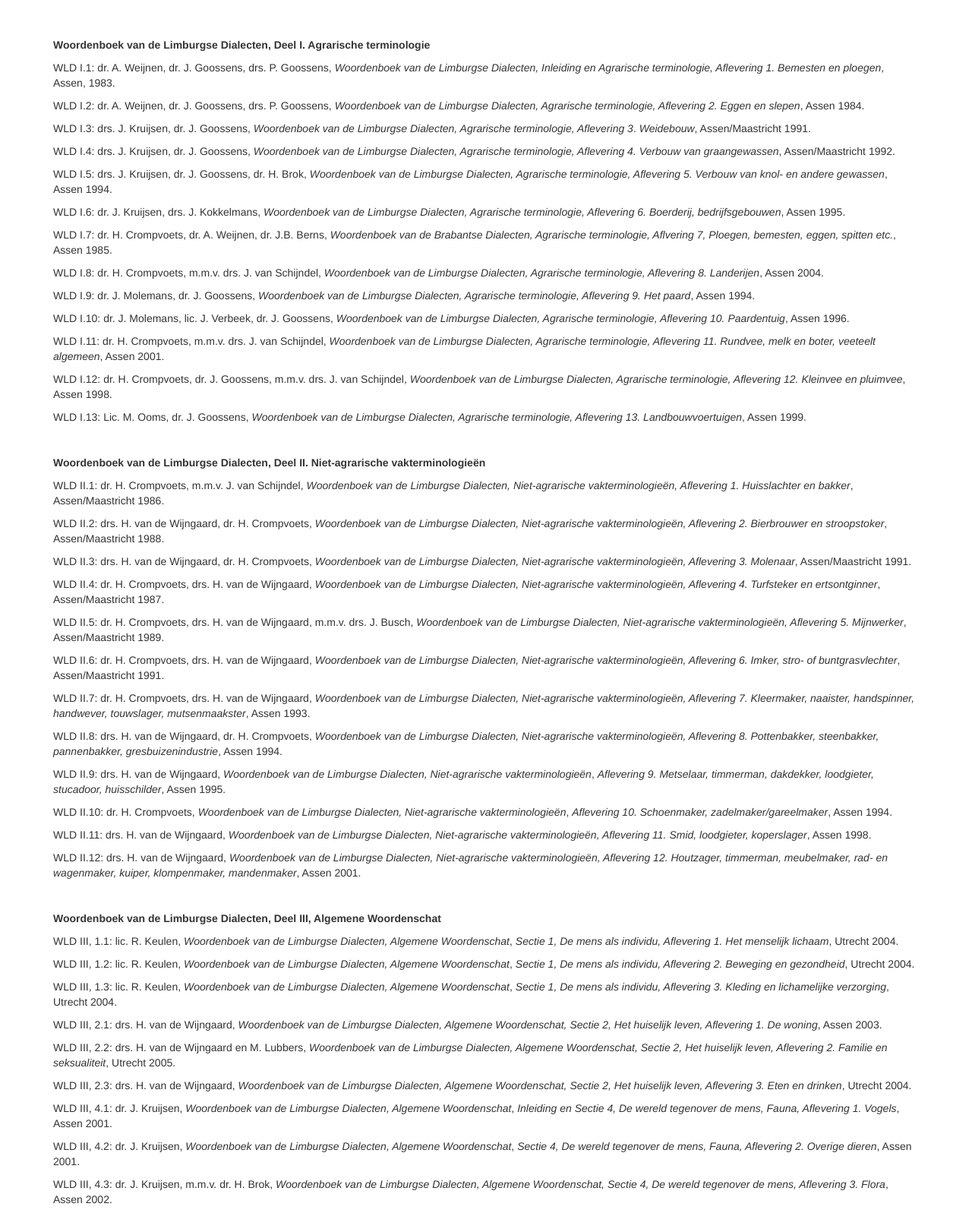
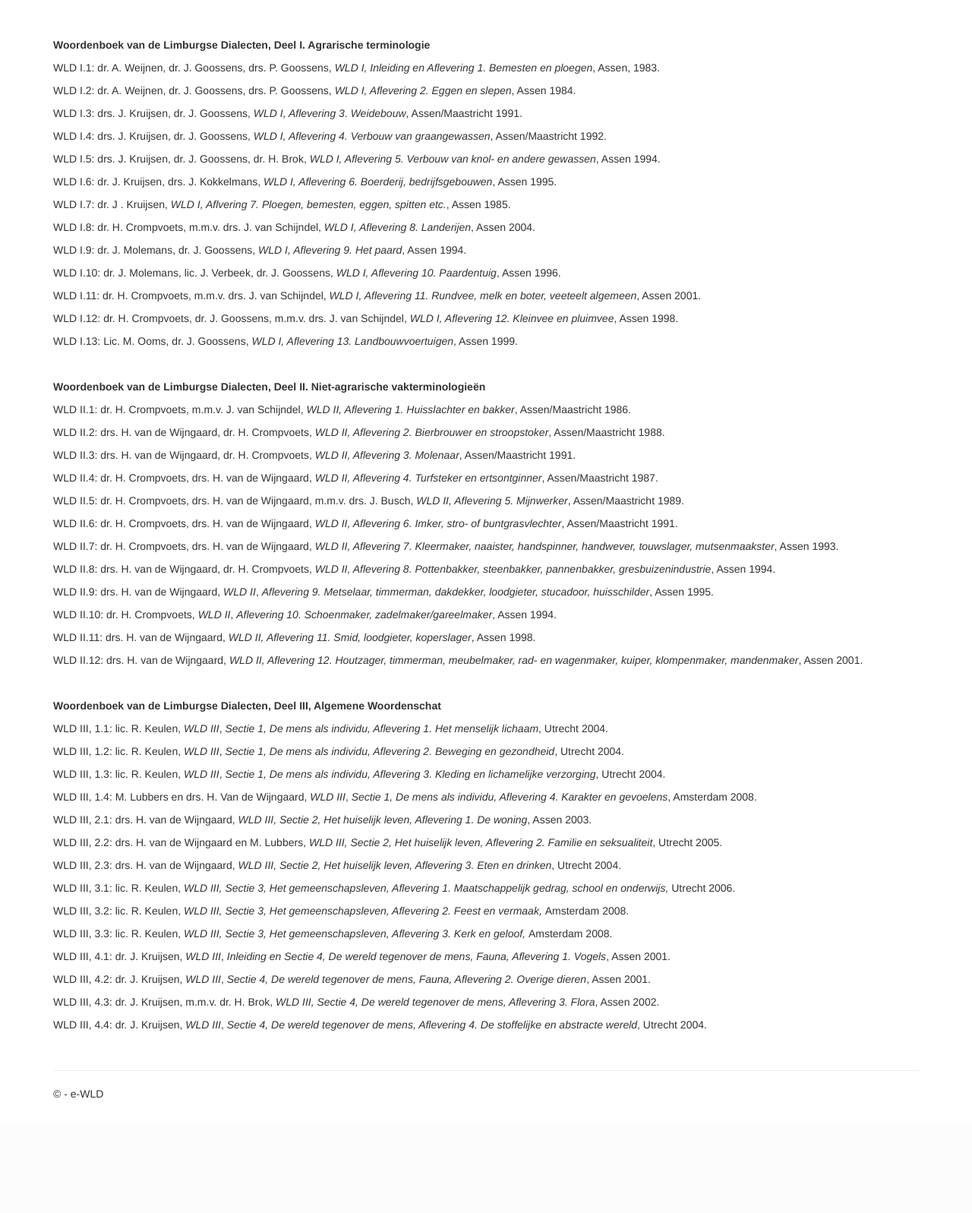
Before and after one commit to ErwinKomen/RU-wld, a Django app: template wld/wld/dictionary/templates/dictionary/afleveringen.html in a window 1280 px wide. Shown: the part 51-1648 px from the top of the page at 76% size. After the commit the page ends 1497 px from the top, so only its background shows below. Run offline with Django 3.2, Linux system fonts and the light colour scheme; the template is opened without the code that fills it, so the values that code supplies are empty; parts of the project's set-up code (start-up, migrations or seed data) failed here and were passed over; some libraries are stand-ins or nearby versions.

Commit message:
PDF overzicht en figuren

```diff
--- a/wld/wld/dictionary/admin.py
+++ b/wld/wld/dictionary/admin.py
@@ -53,5 +53,8 @@ admin.site.register(Trefwoord, TrefwoordAdmin)
 admin.site.register(Mijn)
 admin.site.register(Aflevering)
 
+# -- Components of a publication
+admin.site.register(Deel)
+
 # -- dictionary as a whole
 admin.site.register(Entry, EntryAdmin)
--- a/wld/wld/dictionary/static/dictionary/content/site.css
+++ b/wld/wld/dictionary/static/dictionary/content/site.css
@@ -119,6 +119,26 @@ table tbody tr:hover {
   font-weight: bold;
 }
 
+.citation-intro {
+
+}
+.citation-number {
+
+}
+.citation-author {
+  color: darkblue;
+}
+.citation-title-sectietitel {
+  color: darkred;
+}
+.citation-title-afltitel {
+  color: darkcyan
+}
+.citation-publication {
+
+}
+
+
 .pagination {
   margin: 5px 0;
 }
--- a/wld/wld/dictionary/templates/dictionary/afleveringen.html
+++ b/wld/wld/dictionary/templates/dictionary/afleveringen.html
@@ -10,223 +10,171 @@
   <p><b><span class="aflevering">Woordenboek
   van de Limburgse Dialecten, Deel I. Agrarische terminologie</span></b></p>
 
-  <p class="citation-line"><span
-  class="aflevering">WLD I.1: dr. A. Weijnen,
-  dr. J. Goossens, drs. P. Goossens, <i>Woordenboek van de Limburgse Dialecten,
-  Inleiding en Agrarische terminologie, Aflevering 1.</i> <i>Bemesten en ploegen</i>,
-  Assen, 1983.</span></p>
+  <p class="citation-line"><span class="aflevering">WLD I.1: dr. A. Weijnen,
+  dr. J. Goossens, drs. P. Goossens, <i>WLD I, Inleiding en Aflevering 1.</i> <i>Bemesten
+  en ploegen</i>, Assen, 1983.</span></p>
 
-  <p class="citation-line"><span
-  class="aflevering">WLD I.2: dr. A.
-  Weijnen, dr. J. Goossens, drs. P. Goossens, <i>Woordenboek van de Limburgse
-  Dialecten, Agrarische terminologie, Aflevering 2. Eggen en slepen</i>, Assen
-  1984.</span></p>
+  <p class="citation-line"><span class="aflevering">WLD I.2: dr. A.
+  Weijnen, dr. J. Goossens, drs. P. Goossens, <i>WLD I, Aflevering 2. Eggen en
+  slepen</i>, Assen 1984.</span></p>
 
-  <p class="citation-line"><span
-  class="aflevering">WLD I.3: drs. J.
-   Kruijsen, dr. J. Goossens, <i>Woordenboek van de Limburgse Dialecten,
-  Agrarische terminologie, Aflevering 3</i>. <i>Weidebouw</i>, Assen/Maastricht
-  1991.</span></p>
+  <p class="citation-line"><span class="aflevering">WLD I.3: drs. J.
+  Kruijsen, dr. J. Goossens, <i>WLD I, Aflevering 3</i>. <i>Weidebouw</i>,
+  Assen/Maastricht 1991.</span></p>
 
-  <p class="citation-line"><span
-  class="aflevering">WLD I.4: drs. J.
-   Kruijsen, dr. J. Goossens, <i>Woordenboek van de Limburgse Dialecten,
-  Agrarische terminologie, Aflevering 4.</i> <i>Verbouw van graangewassen</i>,
-  Assen/Maastricht 1992.</span></p>
+  <p class="citation-line"><span class="aflevering">WLD I.4: drs. J.
+  Kruijsen, dr. J. Goossens, <i>WLD I, Aflevering 4.</i> <i>Verbouw van
+  graangewassen</i>, Assen/Maastricht 1992.</span></p>
 
-  <p class="citation-line"><span
-  class="aflevering">WLD I.5: drs. J.
-   Kruijsen, dr. J. Goossens, dr. H. Brok, <i>Woordenboek van de Limburgse
-  Dialecten, Agrarische terminologie, Aflevering 5. Verbouw van knol- en andere
-  gewassen</i>, Assen 1994.</span></p>
+  <p class="citation-line"><span class="aflevering">WLD I.5: drs. J.
+  Kruijsen, dr. J. Goossens, dr. H. Brok, <i>WLD I, Aflevering 5. Verbouw van
+  knol- en andere gewassen</i>, Assen 1994.</span></p>
 
-  <p class="citation-line"><span
-  class="aflevering">WLD I.6: dr. J.
-   Kruijsen, drs. J. Kokkelmans, <i>Woordenboek van de Limburgse Dialecten,
-  Agrarische terminologie, Aflevering 6.</i> <i>Boerderij, bedrijfsgebouwen</i>,
-  Assen 1995.</span></p>
+  <p class="citation-line"><span class="aflevering">WLD I.6: dr. J.
+  Kruijsen, drs. J. Kokkelmans, <i>WLD I, Aflevering 6.</i> <i>Boerderij,
+  bedrijfsgebouwen</i>, Assen 1995.</span></p>
 
-  <p class="citation-line"><span
-  class="aflevering">WLD I.7: dr. H.
-  Crompvoets, dr. A. Weijnen, dr. J.B. Berns, <i>Woordenboek van de Brabantse
-  Dialecten, Agrarische terminologie, Aflvering 7, Ploegen, bemesten, eggen,
-  spitten etc.</i>, Assen 1985.</span></p>
+  <p class="citation-line"><span class="aflevering">WLD I.7: dr. J .
+  Kruijsen, <i>WLD I, Aflvering 7. Ploegen, bemesten, eggen, spitten etc.</i>,
+  Assen 1985.</span></p>
 
-  <p class="citation-line"><span
-  class="aflevering">WLD I.8: dr. H.
-  Crompvoets, m.m.v. drs. J. van Schijndel, <i>Woordenboek van de Limburgse
-  Dialecten, Agrarische terminologie, Aflevering 8.</i> <i>Landerijen</i>, Assen
-  2004.</span></p>
+  <p class="citation-line"><span class="aflevering">WLD I.8: dr. H.
+  Crompvoets, m.m.v. drs. J. van Schijndel, <i>WLD I, Aflevering 8.</i> <i>Landerijen</i>,
+  Assen 2004.</span></p>
 
-  <p class="citation-line"><span
-  class="aflevering">WLD I.9: dr. J.
-  Molemans, dr. J. Goossens, <i>Woordenboek van de Limburgse Dialecten,
-  Agrarische terminologie, Aflevering 9.</i> <i>Het paard</i>, Assen 1994.</span></p>
+  <p class="citation-line"><span class="aflevering">WLD I.9: dr. J.
+  Molemans, dr. J. Goossens, <i>WLD I, Aflevering 9.</i> <i>Het paard</i>, Assen
+  1994.</span></p>
 
-  <p class="citation-line"><span
-  class="aflevering">WLD I.10: dr. J.
-  Molemans, lic. J. Verbeek, dr. J. Goossens, <i>Woordenboek van de Limburgse
-  Dialecten, Agrarische terminologie, Aflevering 10.</i> <i>Paardentuig</i>,
+  <p class="citation-line"><span class="aflevering">WLD I.10: dr. J.
+  Molemans, lic. J. Verbeek, dr. J. Goossens, <i>WLD I, Aflevering 10.</i> <i>Paardentuig</i>,
   Assen 1996.</span></p>
 
-  <p class="citation-line"><span
-  class="aflevering">WLD I.11: dr. H.
-  Crompvoets, m.m.v. drs. J. van Schijndel, <i>Woordenboek van de Limburgse
-  Dialecten, Agrarische terminologie, Aflevering 11.</i> <i>Rundvee, melk en
-  boter, veeteelt algemeen</i>, Assen 2001.</span></p>
+  <p class="citation-line"><span class="aflevering">WLD I.11: dr. H.
+  Crompvoets, m.m.v. drs. J. van Schijndel, <i>WLD I, Aflevering 11.</i> <i>Rundvee,
+  melk en boter, veeteelt algemeen</i>, Assen 2001.</span></p>
 
-  <p class="citation-line"><span
-  class="aflevering">WLD I.12: dr. H.
-  Crompvoets, dr. J. Goossens, m.m.v. drs. J. van Schijndel, <i>Woordenboek van
-  de Limburgse Dialecten, Agrarische terminologie, Aflevering 12.</i> <i>Kleinvee
-  en pluimvee</i>, Assen 1998.</span></p>
+  <p class="citation-line"><span class="aflevering">WLD I.12: dr. H.
+  Crompvoets, dr. J. Goossens, m.m.v. drs. J. van Schijndel, <i>WLD I, Aflevering
+  12.</i> <i>Kleinvee en pluimvee</i>, Assen 1998.</span></p>
 
-  <p class="citation-line"><span
-  class="aflevering">WLD I.13: Lic. M.
-  Ooms, dr. J. Goossens, <i>Woordenboek van de Limburgse Dialecten, Agrarische
-  terminologie, Aflevering 13. Landbouwvoertuigen</i>, Assen 1999.</span></p>
+  <p class="citation-line"><span class="aflevering">WLD I.13: Lic. M.
+  Ooms, dr. J. Goossens, <i>WLD I, Aflevering 13. Landbouwvoertuigen</i>, Assen
+  1999.</span></p>
 
   <p><span class="aflevering">&nbsp;</span></p>
 
   <p><b><span class="aflevering">Woordenboek
   van de Limburgse Dialecten, Deel II. Niet-agrarische vakterminologieën</span></b></p>
 
-  <p class="citation-line"><span
-  class="aflevering">WLD II.1: dr. H.
-  Crompvoets, m.m.v. J. van Schijndel, <i>Woordenboek van de Limburgse Dialecten,
-  Niet-agrarische vakterminologieën, Aflevering 1.</i> <i>Huisslachter en bakker</i>,
-  Assen/Maastricht 1986.</span></p>
+  <p class="citation-line"><span class="aflevering">WLD II.1: dr. H.
+  Crompvoets, m.m.v. J. van Schijndel, <i>WLD II, Aflevering 1.</i> <i>Huisslachter
+  en bakker</i>, Assen/Maastricht 1986.</span></p>
 
-  <p class="citation-line"><span
-  class="aflevering">WLD II.2: drs. H.
-  van de Wijngaard, dr. H. Crompvoets, <i>Woordenboek van de Limburgse Dialecten,
-  Niet-agrarische vakterminologieën, Aflevering 2. Bierbrouwer en stroopstoker</i>,
-  Assen/Maastricht 1988.</span></p>
+  <p class="citation-line"><span class="aflevering">WLD II.2: drs. H.
+  van de Wijngaard, dr. H. Crompvoets, <i>WLD II, Aflevering 2. Bierbrouwer en
+  stroopstoker</i>, Assen/Maastricht 1988.</span></p>
 
-  <p class="citation-line"><span
-  class="aflevering">WLD II.3: drs. H.
-  van de Wijngaard, dr. H. Crompvoets, <i>Woordenboek van de Limburgse Dialecten,
-  Niet-agrarische vakterminologieën, Aflevering 3.</i> <i>Molenaar</i>,
+  <p class="citation-line"><span class="aflevering">WLD II.3: drs. H.
+  van de Wijngaard, dr. H. Crompvoets, <i>WLD II, Aflevering 3.</i> <i>Molenaar</i>,
   Assen/Maastricht 1991.</span></p>
 
-  <p class="citation-line"><span
-  class="aflevering">WLD II.4: dr. H.
-  Crompvoets, drs. H. van de Wijngaard, <i>Woordenboek van de Limburgse
-  Dialecten, Niet-agrarische vakterminologieën, Aflevering 4.</i> <i>Turfsteker
+  <p class="citation-line"><span class="aflevering">WLD II.4: dr. H.
+  Crompvoets, drs. H. van de Wijngaard, <i>WLD II, Aflevering 4.</i> <i>Turfsteker
   en ertsontginner</i>, Assen/Maastricht 1987.</span></p>
 
-  <p class="citation-line"><span
-  class="aflevering">WLD II.5: dr. H.
-  Crompvoets, drs. H. van de Wijngaard, m.m.v. drs. J. Busch, <i>Woordenboek van
-  de Limburgse Dialecten, Niet-agrarische vakterminologieën, Aflevering 5.</i> <i>Mijnwerker</i>,
-  Assen/Maastricht 1989.</span></p>
+  <p class="citation-line"><span class="aflevering">WLD II.5: dr. H.
+  Crompvoets, drs. H. van de Wijngaard, m.m.v. drs. J. Busch, <i>WLD II, Aflevering
+  5.</i> <i>Mijnwerker</i>, Assen/Maastricht 1989.</span></p>
 
-  <p class="citation-line"><span
-  class="aflevering">WLD II.6: dr. H.
-  Crompvoets, drs. H. van de Wijngaard, <i>Woordenboek van de Limburgse
-  Dialecten, Niet-agrarische vakterminologieën, Aflevering 6.</i> <i>Imker, stro-
-  of buntgrasvlechter</i>, Assen/Maastricht 1991.</span></p>
+  <p class="citation-line"><span class="aflevering">WLD II.6: dr. H.
+  Crompvoets, drs. H. van de Wijngaard, <i>WLD II, Aflevering 6.</i> <i>Imker,
+  stro- of buntgrasvlechter</i>, Assen/Maastricht 1991.</span></p>
 
-  <p class="citation-line"><span
-  class="aflevering">WLD II.7: dr. H.
-  Crompvoets, drs. H. van de Wijngaard, <i>Woordenboek van de Limburgse
-  Dialecten, Niet-agrarische vakterminologieën, Aflevering 7.</i> <i>Kleermaker,
+  <p class="citation-line"><span class="aflevering">WLD II.7: dr. H.
+  Crompvoets, drs. H. van de Wijngaard, <i>WLD II, Aflevering 7.</i> <i>Kleermaker,
   naaister, handspinner, handwever, touwslager, mutsenmaakster</i>, Assen 1993.</span></p>
 
-  <p class="citation-line"><span
-  class="aflevering">WLD II.8: drs. H.
-  van de Wijngaard, dr. H. Crompvoets, <i>Woordenboek van de Limburgse Dialecten,
-  Niet-agrarische vakterminologieën, Aflevering 8.</i> <i>Pottenbakker,
+  <p class="citation-line"><span class="aflevering">WLD II.8: drs. H.
+  van de Wijngaard, dr. H. Crompvoets, <i>WLD II, Aflevering 8.</i> <i>Pottenbakker,
   steenbakker, pannenbakker, gresbuizenindustrie</i>, Assen 1994.</span></p>
 
-  <p class="citation-line"><span
-  class="aflevering">WLD II.9: drs. H.
-  van de Wijngaard, <i>Woordenboek van de Limburgse Dialecten, Niet-agrarische
-  vakterminologieën</i>, <i>Aflevering 9.</i> <i>Metselaar, timmerman, dakdekker,
-  loodgieter, stucadoor, huisschilder</i>, Assen 1995.</span></p>
+  <p class="citation-line"><span class="aflevering">WLD II.9: drs. H.
+  van de Wijngaard, <i>WLD II</i>, <i>Aflevering 9.</i> <i>Metselaar, timmerman,
+  dakdekker, loodgieter, stucadoor, huisschilder</i>, Assen 1995.</span></p>
 
-  <p class="citation-line"><span
-  class="aflevering">WLD II.10: dr. H.
-  Crompvoets, <i>Woordenboek van de Limburgse Dialecten, Niet-agrarische
-  vakterminologieën</i>, <i>Aflevering 10.</i> <i>Schoenmaker,
+  <p class="citation-line"><span class="aflevering">WLD II.10: dr. H.
+  Crompvoets, <i>WLD II</i>, <i>Aflevering 10.</i> <i>Schoenmaker,
   zadelmaker/gareelmaker</i>, Assen 1994.</span></p>
 
-  <p class="citation-line"><span
-  class="aflevering">WLD II.11: drs. H.
-  van de Wijngaard, <i>Woordenboek van de Limburgse Dialecten, Niet-agrarische
-  vakterminologieën, Aflevering 11.</i> <i>Smid, loodgieter, koperslager</i>,
-  Assen 1998.</span></p>
+  <p class="citation-line"><span class="aflevering">WLD II.11: drs. H.
+  van de Wijngaard, <i>WLD II, Aflevering 11.</i> <i>Smid, loodgieter,
+  koperslager</i>, Assen 1998.</span></p>
 
-  <p class="citation-line"><span
-  class="aflevering">WLD II.12: drs. H.
-  van de Wijngaard, <i>Woordenboek van de Limburgse Dialecten, Niet-agrarische
-  vakterminologieën, Aflevering 12. Houtzager, timmerman, meubelmaker, rad- en
-  wagenmaker, kuiper, klompenmaker, mandenmaker</i>, Assen 2001.</span></p>
+  <p class="citation-line"><span class="aflevering">WLD II.12: drs. H.
+  van de Wijngaard, <i>WLD II, Aflevering 12. Houtzager, timmerman, meubelmaker,
+  rad- en wagenmaker, kuiper, klompenmaker, mandenmaker</i>, Assen 2001.</span></p>
 
   <p><span class="aflevering">&nbsp;</span></p>
 
   <p><b><span class="aflevering">Woordenboek
   van de Limburgse Dialecten, Deel III, Algemene Woordenschat</span></b></p>
 
-  <p class="citation-line"><span
-  class="aflevering">WLD III, 1.1: lic.
-  R. Keulen, <i>Woordenboek van de Limburgse Dialecten, Algemene Woordenschat</i>,
-  <i>Sectie 1, De mens als individu, Aflevering 1.</i> <i>Het menselijk lichaam</i>,
-  Utrecht 2004.</span></p>
+  <p class="citation-line"><span class="aflevering">WLD III, 1.1: lic.
+  R. Keulen, <i>WLD III</i>, <i>Sectie 1, De mens als individu, Aflevering 1.</i>
+  <i>Het menselijk lichaam</i>, Utrecht 2004.</span></p>
 
-  <p class="citation-line"><span
-  class="aflevering">WLD III, 1.2: lic.
-  R. Keulen, <i>Woordenboek van de Limburgse Dialecten, Algemene Woordenschat</i>,
-  <i>Sectie 1, De mens als individu, Aflevering 2. Beweging en gezondheid</i>,
-  Utrecht 2004.</span></p>
+  <p class="citation-line"><span class="aflevering">WLD III, 1.2: lic.
+  R. Keulen, <i>WLD III</i>, <i>Sectie 1, De mens als individu, Aflevering 2. Beweging
+  en gezondheid</i>, Utrecht 2004.</span></p>
 
-  <p class="citation-line"><span
-  class="aflevering">WLD III, 1.3: lic.
-  R. Keulen, <i>Woordenboek van de Limburgse Dialecten, Algemene Woordenschat</i>,
-  <i>Sectie 1, De mens als individu, Aflevering 3. Kleding en lichamelijke
-  verzorging</i>, Utrecht 2004.</span></p>
+  <p class="citation-line"><span class="aflevering">WLD III, 1.3: lic.
+  R. Keulen, <i>WLD III</i>, <i>Sectie 1, De mens als individu, Aflevering 3.
+  Kleding en lichamelijke verzorging</i>, Utrecht 2004.</span></p>
 
-  <p class="citation-line"><span
-  class="aflevering">WLD III, 2.1: drs.
-  H. van de Wijngaard, <i>Woordenboek van de Limburgse Dialecten, Algemene
-  Woordenschat, Sectie 2, Het huiselijk leven, Aflevering 1. De woning</i>, Assen
-  2003.</span></p>
+  <p class="citation-line"><span class="aflevering">WLD III, 1.4: M.
+  Lubbers en drs. H. Van de Wijngaard, <i>WLD III</i>, <i>Sectie 1, De mens als
+  individu, Aflevering 4. Karakter en gevoelens</i>, Amsterdam 2008.</span></p>
 
-  <p class="citation-line"><span
-  class="aflevering">WLD III, 2.2: drs.
-  H. van de Wijngaard en M. Lubbers, <i>Woordenboek van de Limburgse Dialecten,
-  Algemene Woordenschat, Sectie 2, Het huiselijk leven, Aflevering 2.</i> <i>Familie
-  en seksualiteit</i>, Utrecht 2005.</span></p>
+  <p class="citation-line"><span class="aflevering">WLD III, 2.1: drs.
+  H. van de Wijngaard, <i>WLD III, Sectie 2, Het huiselijk leven, Aflevering 1.
+  De woning</i>, Assen 2003.</span></p>
 
-  <p class="citation-line"><span
-  class="aflevering">WLD III, 2.3: drs.
-  H. van de Wijngaard, <i>Woordenboek van de Limburgse Dialecten, Algemene
-  Woordenschat, Sectie 2, Het huiselijk leven, Aflevering 3.</i> <i>Eten en
-  drinken</i>, Utrecht 2004.</span></p>
+  <p class="citation-line"><span class="aflevering">WLD III, 2.2: drs.
+  H. van de Wijngaard en M. Lubbers, <i>WLD III, Sectie 2, Het huiselijk leven, Aflevering
+  2.</i> <i>Familie en seksualiteit</i>, Utrecht 2005.</span></p>
 
-  <p class="citation-line"><span
-  class="aflevering">WLD III, 4.1: dr. J.
-   Kruijsen, <i>Woordenboek van de Limburgse Dialecten, Algemene Woordenschat</i>,
-  <i>Inleiding en Sectie 4, De wereld tegenover de mens, Fauna, Aflevering 1.
-  Vogels</i>, Assen 2001.</span></p>
+  <p class="citation-line"><span class="aflevering">WLD III, 2.3: drs.
+  H. van de Wijngaard, <i>WLD III, Sectie 2, Het huiselijk leven, Aflevering 3.</i>
+  <i>Eten en drinken</i>, Utrecht 2004.</span></p>
 
-  <p class="citation-line"><span
-  class="aflevering">WLD III, 4.2: dr. J.
-   Kruijsen, <i>Woordenboek van de Limburgse Dialecten, Algemene Woordenschat</i>,
-  <i>Sectie 4, De wereld tegenover de mens, Fauna, Aflevering 2. Overige dieren</i>,
-  Assen 2001.</span></p>
+  <p class="citation-line"><span class="aflevering">WLD III, 3.1: lic.
+  R. Keulen, <i>WLD III, Sectie 3, Het gemeenschapsleven, Aflevering 1.
+  Maatschappelijk gedrag, school en onderwijs, </i>Utrecht 2006. </span></p>
 
-  <p class="citation-line"><span
-  class="aflevering">WLD III, 4.3: dr. J.
-   Kruijsen, m.m.v. dr. H. Brok, <i>Woordenboek van de Limburgse Dialecten,
-  Algemene Woordenschat, Sectie 4, De wereld tegenover de mens, Aflevering 3.</i>
-  <i>Flora</i>, Assen 2002.</span></p>
+  <p class="citation-line"><span class="aflevering">WLD III, 3.2: lic.
+  R. Keulen, <i>WLD III, Sectie 3, Het gemeenschapsleven, Aflevering 2. Feest en
+  vermaak, </i>Amsterdam 2008. </span></p>
 
-  <p class="citation-line"><span
-  class="aflevering">WLD III, 4.4: dr. J.
-   Kruijsen, <i>Woordenboek van de Limburgse Dialecten, Algemene Woordenschat</i>,
-  <i>Sectie 4, De wereld tegenover de mens, Aflevering 4. De stoffelijke en
-  abstracte wereld</i>, Utrecht 2004.</span></p>
+  <p class="citation-line"><span class="aflevering">WLD III, 3.3: lic.
+  R. Keulen, <i>WLD III, Sectie 3, Het gemeenschapsleven, Aflevering 3. Kerk en
+  geloof, </i>Amsterdam 2008. </span></p>
+
+  <p class="citation-line"><span class="aflevering">WLD III, 4.1: dr.
+  J. Kruijsen, <i>WLD III</i>, <i>Inleiding en Sectie 4, De wereld tegenover de
+  mens, Fauna, Aflevering 1. Vogels</i>, Assen 2001.</span></p>
+
+  <p class="citation-line"><span class="aflevering">WLD III, 4.2: dr.
+  J. Kruijsen, <i>WLD III</i>, <i>Sectie 4, De wereld tegenover de mens, Fauna, Aflevering
+  2. Overige dieren</i>, Assen 2001.</span></p>
+
+  <p class="citation-line"><span class="aflevering">WLD III, 4.3: dr.
+  J. Kruijsen, m.m.v. dr. H. Brok, <i>WLD III, Sectie 4, De wereld tegenover de
+  mens, Aflevering 3.</i> <i>Flora</i>, Assen 2002.</span></p>
+
+  <p class="citation-line"><span class="aflevering">WLD III, 4.4: dr.
+  J. Kruijsen, <i>WLD III</i>, <i>Sectie 4, De wereld tegenover de mens, Aflevering
+  4. De stoffelijke en abstracte wereld</i>, Utrecht 2004.</span></p>
 
   <p><span class="aflevering">&nbsp;</span></p>
 
--- a/wld/wld/dictionary/templates/dictionary/contact.html
+++ b/wld/wld/dictionary/templates/dictionary/contact.html
@@ -1,6 +1,8 @@
 {% extends "dictionary/layout.html" %}
 
 {% block content %}
+
+
 
 <h3>Voor technische informatie over de e-WLD:</h3>
 
--- a/wld/wld/dictionary/templates/dictionary/index.html
+++ b/wld/wld/dictionary/templates/dictionary/index.html
@@ -38,7 +38,7 @@
     </div>
 
   <div class="col-md-4">
-    <a target="_blank" href="{% static 'dictionary/content/taalkaart-limburg.jpg' %}"><img src="{% static 'dictionary/content/taalkaart-limburg.jpg' %}" alt="Een indeling van de Limburgse dialecten" title="Een indeling van de Limburgse dialecten" style="float:right;height:400px;" ></a>
+    <a target="_blank" href="{% static 'dictionary/content/taalkaart-wld.png' %}"><img src="{% static 'dictionary/content/taalkaart-wld.png' %}" alt="Hoofdgebieden van de Limburgse dialecten" title="Hoofdgebieden van de Limburgse dialecten" style="float:right;height:400px;" ></a>
   </div>
 </div>
 
--- a/wld/wld/dictionary/templates/dictionary/topnav.html
+++ b/wld/wld/dictionary/templates/dictionary/topnav.html
@@ -52,7 +52,7 @@
                         <li><a href="{% url 'minesearch' %}">Mijnen</a></li>
                         <li><a href="{% url 'trefwoordsearch' %}">Trefwoorden</a></li>
                         <li role="separator" class="divider"></li>
-                        <li><a href="{% url 'afleveringen' %}">Pdf's oorspronkelijke uitgaven</a></li>
+                        <li><a href="{% url 'delen' %}">Oorspronkelijke uitgaven</a></li>
                       </ul>
                     </li>
                 </ul>
--- a/wld/wld/urls.py
+++ b/wld/wld/urls.py
@@ -33,7 +33,8 @@ urlpatterns = [
     url(r'^$', wld.dictionary.views.home, name='home'),
     url(r'^contact$', wld.dictionary.views.contact, name='contact'),
     url(r'^about', wld.dictionary.views.about, name='about'),
-    url(r'^afleveringen', wld.dictionary.views.afleveringen, name='afleveringen'),
+    # url(r'^afleveringen', wld.dictionary.views.afleveringen, name='afleveringen'),
+    url(r'^delen', DeelListView.as_view(), name='delen'),
     url(r'^definitions$', RedirectView.as_view(url='/'+pfx+'admin/'), name='definitions'),
     url(r'^entries$', RedirectView.as_view(url='/'+pfx+'admin/dictionary/entry/'), name='entries'),
     url(r'^lemmas$', LemmaListView.as_view(), name='lemmas'),
```
Also changed, not shown: wld/wld/dictionary/models.py (+62 -2 lines), wld/wld/dictionary/templates/dictionary/about.html (+12 -1 lines), wld/wld/dictionary/templates/dictionary/aflevering_list.html (added, +54 -0 lines), wld/wld/dictionary/views.py (+20 -2 lines), wldfix/wldfix.py (+154 -64 lines), wld/wld/dictionary/forms.py (line endings or trailing spaces), wld/wld/dictionary/static/dictionary/content/boeken-wld.jpg (added), wld/wld/dictionary/static/dictionary/content/taalkaart-wld.png (added), 2 other files.
